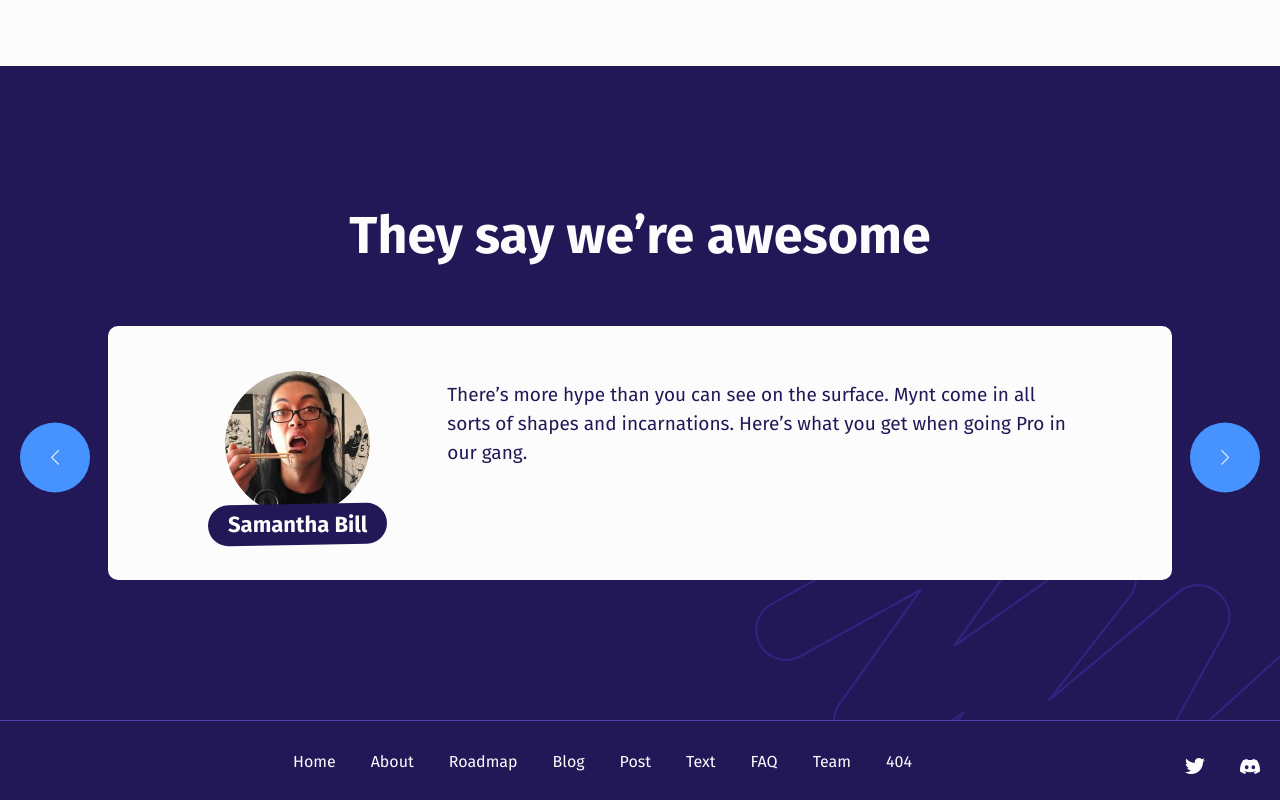
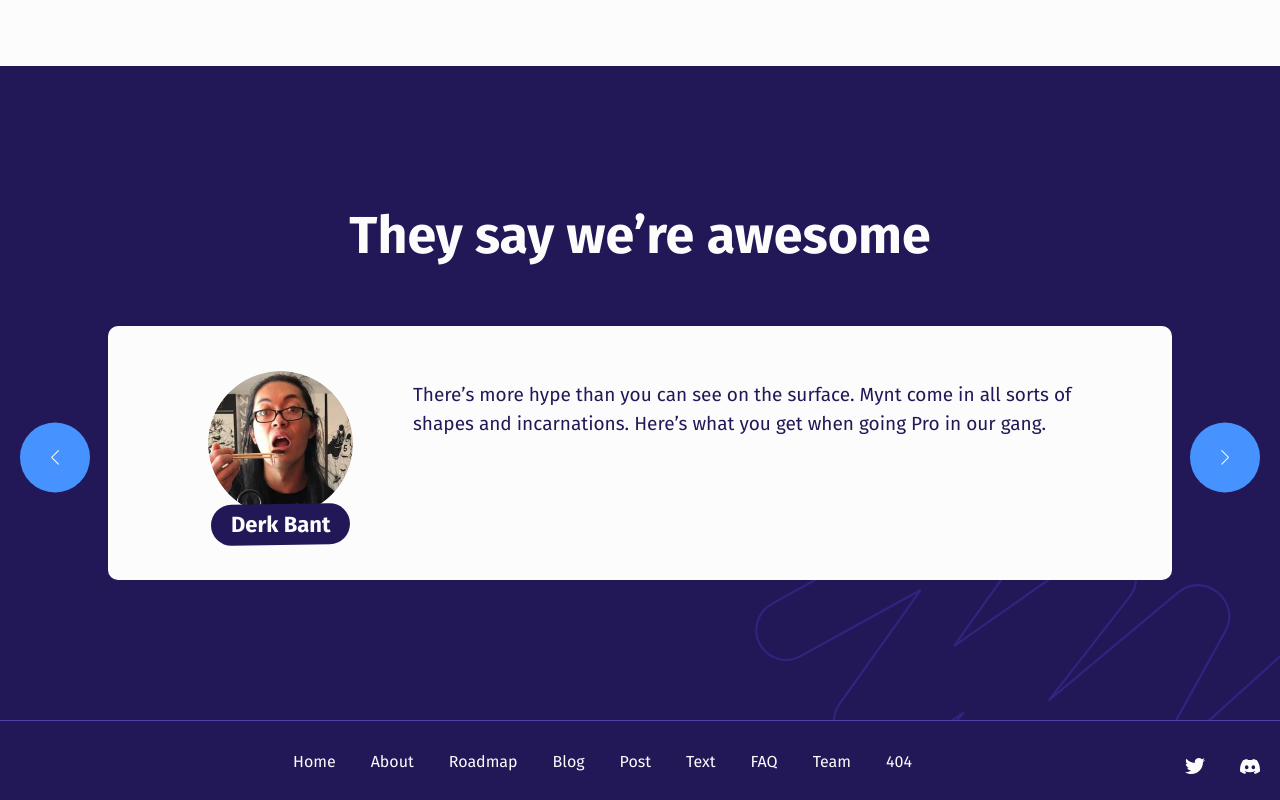
Before and after one commit to dbantin19/sunflower-studios-v2, a website: page index.html in a window 1280 px wide. Shown: the part 8464-9264 px from the top of the page. Drawn offline with nearby package versions, Linux system fonts and the light colour scheme.

Commit message:
Update index.html

```diff
--- a/index.html
+++ b/index.html
@@ -552,7 +552,7 @@
 									<img src="img/derk.png" alt="" />
 								</div>
 								<div class="section-testimonials__item-meta">
-									<p class="section-testimonials__item-name"><span>Samantha Bill</span></p>
+									<p class="section-testimonials__item-name"><span>Derk Bant</span></p>
 								</div>
 							</div>
 							<p class="section-testimonials__item-text">There’s more hype than you can see on the
@@ -565,7 +565,7 @@
 									<img src="img/derk.png" alt="" />
 								</div>
 								<div class="section-testimonials__item-meta">
-									<p class="section-testimonials__item-name"><span>Samantha Bill</span></p>
+									<p class="section-testimonials__item-name"><span>Derk Bant</span></p>
 								</div>
 							</div>
 							<p class="section-testimonials__item-text">There’s more hype than you can see on the
@@ -578,7 +578,7 @@
 									<img src="img/derk.png" alt="" />
 								</div>
 								<div class="section-testimonials__item-meta">
-									<p class="section-testimonials__item-name"><span>Samantha Bill</span></p>
+									<p class="section-testimonials__item-name"><span>Derk Bant</span></p>
 								</div>
 							</div>
 							<p class="section-testimonials__item-text">
```
